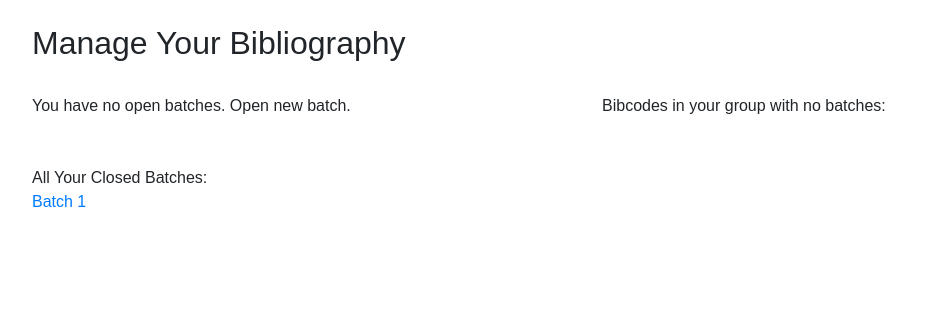
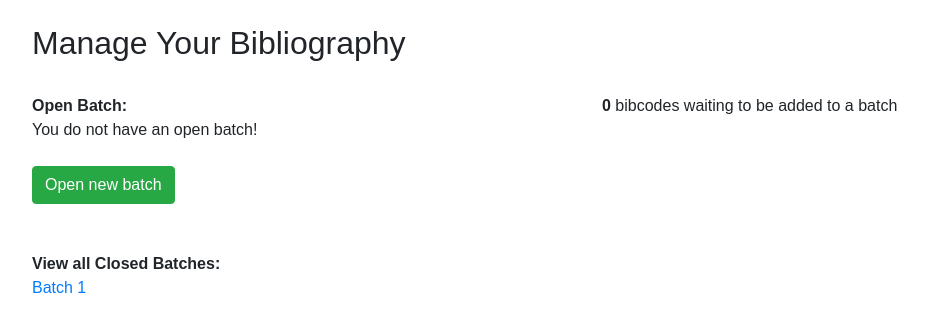
Before and after one commit to katieefrey/Bib_Tool, a Django app: page /bibmanage/export in a window 1280 px wide. Shown: the part 56-388 px from the top of the page, without its empty margins (53-981 px from the left). Run offline with Django 3.2, Linux system fonts and the light colour scheme; a user stored in the database is signed in; tables that the repository leaves empty hold one stand-in row (values such as "Sample post"); some libraries are stand-ins or nearby versions.

Commit message:
more support for batches & exports

```diff
--- a/cfabib/bibmanage/templates/bibmanage/export.html
+++ b/cfabib/bibmanage/templates/bibmanage/export.html
@@ -27,30 +27,62 @@
             <br/><br/>
             {% endif %}
 
+            <b>Open Batch:</b><br/>
             {% if openbatch != None %}
-            {{num}} articles in your current open batch<br/>
-            <button>close batch</button>
+            {{num}} articles in your current open batch<br/><br/>
+            <button type="button" class="btn btn-primary">Export & Close Batch</button>
 
             {% else %}
-                You have no open batches. Open new batch.
+                You do not have an open batch!<br/><br/>
+                <button type="button" class="btn btn-success">Open new batch</button>
             {% endif %}
             <br/><br/><br/>
 
-            All Your Closed Batches: <br/>
-            {% for batch in closed %}
-            <a href="/bibmanage/batch/{{batch.id}}">Batch {{batch.id}}</a><br/>
-            {% endfor %}
+
+                <b>View all Closed Batches:</b><br/>
+                {% if closed %}
+                    {% for batch in closed %}
+                        <a href="/bibmanage/batch/{{batch.id}}">Batch {{batch.id}}</a><br/>
+                    {% endfor %}
+                {% else %}
+                    You have no closed batches yet!
+                {% endif %}
 
 
         </div>
 
         <div class="col-6">
-            Bibcodes in your group with no batches:<BR/>
-            {% for code in newbibs %}
-            {{code.bibcode}}<br/>
-            {% endfor %}
+            {% if openbatch != None %}
+                {% if numnew != 0 %}
+
+                <b>{{numnew}}</b> bibcodes waiting to be added to a batch<br/>
+                <form>
+                    <div class="form-group form-check">
+                        <input type="checkbox" class="form-check-input" id="selectall">
+                        <label class="form-check-label" for="selectall">Select All {{numnew}}</label>
+                    </div>
+
+                        <button type="submit" class="btn btn-primary">Add Bibcodes to Open Batch</button>
+                        <br/><br/>
+
+                    <div class="form-group form-check">
+                        {% for code in newbibs %}
+                            <input type="checkbox" class="form-check-input" id="{{code.id}}">
+                            <label class="form-check-label" for="{{code.id}}"><a href="https://ui.adsabs.harvard.edu/abs/{{code.bibcode}}/abstract" target="_blank">{{code.bibcode}}</a></label><br/>
+                        {% endfor %}
+                    </div>
+                </form>
+                {% endif %}
+            {% else %}
+
+            <b>{{numnew}}</b> bibcodes waiting to be added to a batch
+
+            {% endif %}
+
 
         </div>
+
+
     </div>
 </div>
 
--- a/cfabib/bibmanage/views.py
+++ b/cfabib/bibmanage/views.py
@@ -47,6 +47,7 @@ def export(request):
     context = {
         "closed":  closed,
         "newbibs" : newbibs,
+        "numnew" : len(newbibs),
         "err" : "",
     }
 
```
